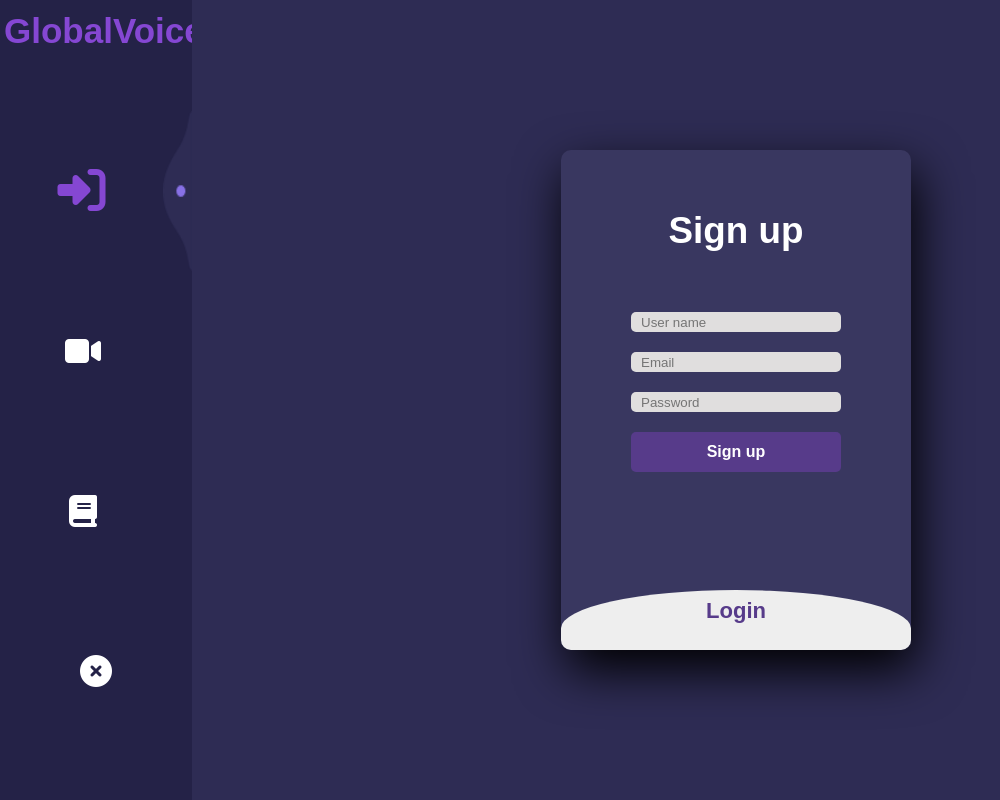
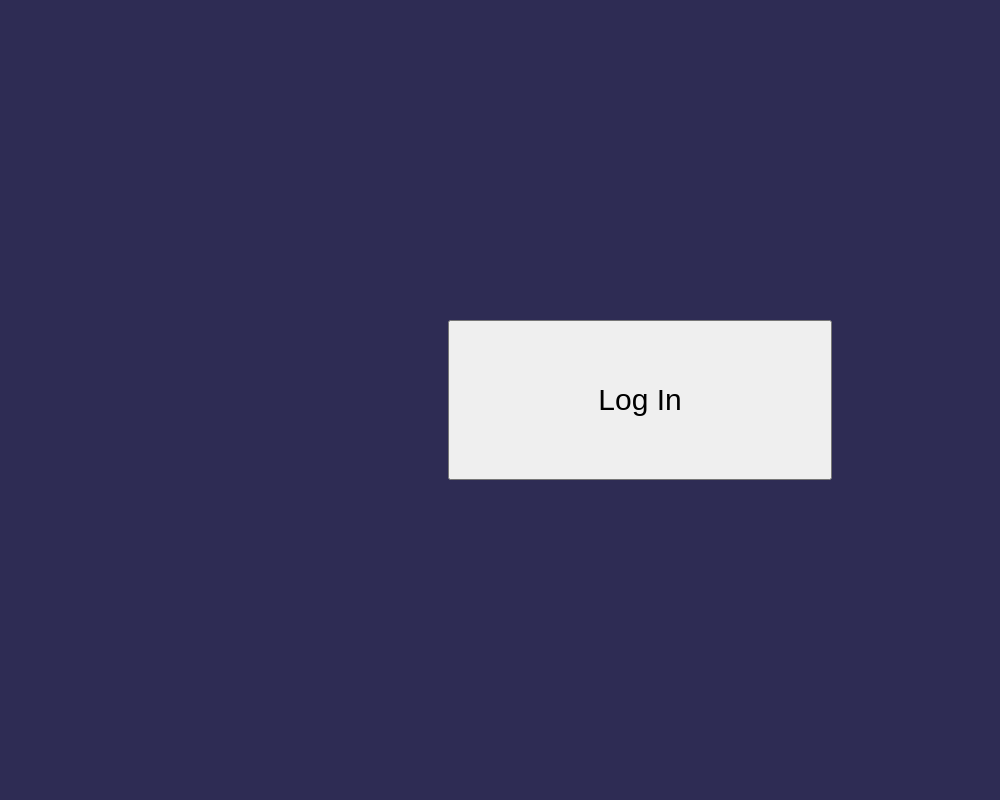
Before and after one commit to Subhamoy-sarkar/GlobalVision, a React (Create React App) app: page / in a window 1280 px wide. Shown: the whole page, without its empty margins (0-1000 px from the left). Built offline with nearby package versions, Linux system fonts and the light colour scheme.

Commit message:
auth0 setup

```diff
--- a/package.json
+++ b/package.json
@@ -3,6 +3,7 @@
   "version": "0.1.0",
   "private": true,
   "dependencies": {
+    "@auth0/auth0-react": "^2.2.1",
     "@testing-library/jest-dom": "^5.17.0",
     "@testing-library/react": "^13.4.0",
     "@testing-library/user-event": "^13.5.0",
--- a/src/App.js
+++ b/src/App.js
@@ -1,18 +1,21 @@
 import { BrowserRouter as Router,Routes,Route } from "react-router-dom";
 import Main from "./components/Main";
-import Login from "./components/Login";
 import Drawer from "./components/Drawer";
 import Guide from "./components/Guide";
+import './styles/app.css';
+import { useAuth0 } from "@auth0/auth0-react";
+import LoginButton from "./components/LoginButton";
 
-
-import './styles/app.css';
 function App() {
+  const { isAuthenticated } = useAuth0();
+  if(!isAuthenticated){
+    return <LoginButton/>;
+  }
   return (
     <Router >
         <Drawer></Drawer>
         <Routes>
-          <Route path="/" element={<Login/>}/>
-          <Route path="/Main" element={<Main/>}/>
+          <Route path="/" element={<Main/>}/>
           <Route path="/Guide" element={<Guide/>}/>
         </Routes>
     </Router>
--- a/src/components/Drawer.jsx
+++ b/src/components/Drawer.jsx
@@ -2,8 +2,9 @@ import React, { useEffect, useState } from 'react'
 import { HashLink } from 'react-router-hash-link';
 import '../styles/drawer.css';
 import img from '../assets/navanim.png'
+import { useAuth0 } from "@auth0/auth0-react";
 function Drawercontent(props){
-  const[target,setTarget]=useState(sessionStorage.getItem('target') || 'loginBtn');
+  const[target,setTarget]=useState(sessionStorage.getItem('target') || 'videoBtn');
 
   const setBtnBg=(id)=>{
     setTarget(id);
@@ -13,16 +14,24 @@ function Drawercontent(props){
   },[target]);
   return(
       <div className="drawer-content">
-        <HashLink to={'/#Login'} className={target==='loginBtn'? 'selectedBtn btn':'unselected btn'} id='loginBtn' onClick={()=>setBtnBg('loginBtn')}><i class="fa-solid fa-right-to-bracket fa-2xl icon"></i> <img src={img} className="sideAnim"alt="" /></HashLink>
-        <HashLink to={'/Main'}  className={target==='videoBtn'? 'selectedBtn btn':'unselected btn'} id='videoBtn' onClick={()=>setBtnBg('videoBtn')}><i class="fa-solid fa-video fa-2xl icon" ></i> <img src={img} className="sideAnim"alt="" /></HashLink>
+        <HashLink to={'/#Main'}  className={target==='videoBtn'? 'selectedBtn btn':'unselected btn'} id='videoBtn' onClick={()=>setBtnBg('videoBtn')}><i class="fa-solid fa-video fa-2xl icon" ></i> <img src={img} className="sideAnim"alt="" /></HashLink>
         <HashLink to={'/Guide'} className={target==='guideBtn'? 'selectedBtn btn':'unselected btn'} id='guideBtn'  onClick={()=>setBtnBg('guideBtn')}><i class="fa-solid fa-book fa-2xl icon"></i> <img src={img} className="sideAnim"alt="" /></HashLink>
         {/* <i class="fa fa-solid fa-house" style={{color: 'white',}}></i> */}
       </div>);
-}
+}const LogoutButton = () => {
+  const { logout } = useAuth0();
+
+  return (
+    <button onClick={() => logout({ logoutParams: { returnTo:"https://videocall-kappa.vercel.app" } })}>
+      Log Out
+    </button>
+  );
+};
 function Exit(props){
   return (
     <div className="exit">
-      <i class="fa-solid fa-circle-xmark fa-2xl icon"></i>
+    {/* <i class="fa-solid fa-circle-xmark fa-2xl icon"><LogoutButton/></i> */}
+    <LogoutButton/>
     </div>);
 }
 
--- /dev/null
+++ b/src/components/LoginButton.jsx
@@ -0,0 +1,14 @@
+import React from 'react'
+import { useAuth0 } from "@auth0/auth0-react";
+import '../styles/loginbutton.css';
+const LoginButton = () => {
+    const { loginWithRedirect } = useAuth0();
+
+    return (
+        <div className="loginbg">
+            <button className="loginbtn" onClick={() => loginWithRedirect()}>Log In</button>
+        </div>
+    );
+};
+
+export default LoginButton;
--- a/src/index.js
+++ b/src/index.js
@@ -1,13 +1,20 @@
 import React from 'react';
 import ReactDOM from 'react-dom/client';
+import { Auth0Provider } from '@auth0/auth0-react';
 import App from './App';
+
 // import reportWebVitals from './reportWebVitals';
 
 const root = ReactDOM.createRoot(document.getElementById('root'));
 root.render(
-  <React.StrictMode>
-    <App />
-  </React.StrictMode>
+<Auth0Provider
+    domain="dev-6n7v64ilef2u153e.us.auth0.com"
+    clientId="TYjM6kuV8sePoi6Kwae2clhxTwxwJcqQ"
+    authorizationParams={{
+      redirect_uri: "https://videocall-kappa.vercel.app"    }}
+  >
+  <App />
+  </Auth0Provider>,
 );
 
 // reportWebVitals();
--- a/src/styles/drawer.css
+++ b/src/styles/drawer.css
@@ -39,12 +39,12 @@
     color: white;
 }
 
-.selectedBtn .sideAnim .navCircle{
+/* .selectedBtn .sideAnim .navCircle{
     width: 13px;
     height: 13px;
     background-color: purple;
     border-radius: 30px;
-}
+} */
 
 .selectedBtn .sideAnim {
     width: 15%;
--- a/src/styles/login.css
+++ /dev/null
@@ -1,96 +0,0 @@
-.bglogin{
-    width: 85vw;
-    background-color: #2E2C54;
-    align-items: center;
-    display: flex;
-    justify-content: center;
-}
-body{
-	margin: 0;
-	padding: 0;
-	display: flex;
-	justify-content: center;
-	align-items: center;
-	font-family: 'Jost', sans-serif;
-	background: linear-gradient(to bottom, #0f0c29, #302b63, #24243e);
-}
-.main{
-	width: 350px;
-	height: 500px;
-	background: #393760;
-	overflow: hidden;
-	/* background: url("https://doc-08-2c-docs.googleusercontent.com/docs/securesc/68c90smiglihng9534mvqmq1946dmis5/fo0picsp1nhiucmc0l25s29respgpr4j/1631524275000/03522360960922298374/03522360960922298374/1Sx0jhdpEpnNIydS4rnN4kHSJtU1EyWka?e=view&authuser=0&nonce=gcrocepgbb17m&user=03522360960922298374&hash=tfhgbs86ka6divo3llbvp93mg4csvb38") no-repeat center/ cover; */
-	border-radius: 10px;
-	box-shadow: 5px 20px 50px #000;
-}
-#chk{
-	display: none;
-}
-.signup{
-	position: relative;
-	width:100%;
-	height: 100%;
-}
-label{
-	color: #fff;
-	font-size: 2.3em;
-	justify-content: center;
-	display: flex;
-	margin: 60px;
-	font-weight: bold;
-	cursor: pointer;
-	transition: .5s ease-in-out;
-}
-input{
-	width: 60%;
-	height: 20px;
-	background: #e0dede;
-	justify-content: center;
-	display: flex;
-	margin: 20px auto;
-	padding: 10px;
-	border: none;
-	outline: none;
-	border-radius: 5px;
-}
-button{
-	width: 60%;
-	height: 40px;
-	margin: 10px auto;
-	justify-content: center;
-	display: block;
-	color: #fff;
-	background: #573b8a;
-	font-size: 1em;
-	font-weight: bold;
-	margin-top: 20px;
-	outline: none;
-	border: none;
-	border-radius: 5px;
-	transition: .2s ease-in;
-	cursor: pointer;
-}
-button:hover{
-	background: #6d44b8;
-}
-.login{
-	height: 460px;
-	background: #eee;
-	border-radius: 60% / 10%;
-	transform: translateY(-180px);
-	transition: .8s ease-in-out;
-}
-.login label{
-	color: #573b8a;
-	transform: scale(.6);
-}
-
-#chk:checked ~ .login{
-	transform: translateY(-500px);
-}
-#chk:checked ~ .login label{
-	transform: scale(1);
-}
-#chk:checked ~ .signup label{
-	transform: scale(.6);
-}
--- /dev/null
+++ b/src/styles/loginbutton.css
@@ -0,0 +1,14 @@
+.loginbg{
+    width: 100vw;
+    height: 100vh;
+    background-color: #2E2C54;
+    display: flex;
+    align-items: center;
+    justify-content: center;
+}
+.loginbtn{
+    font-size: 30px;
+    text-align: center;
+    width: 30vw;
+    height: 20vh;
+}
```
Also changed, not shown: 2 other files (tests, documents, lock files or other folders).
